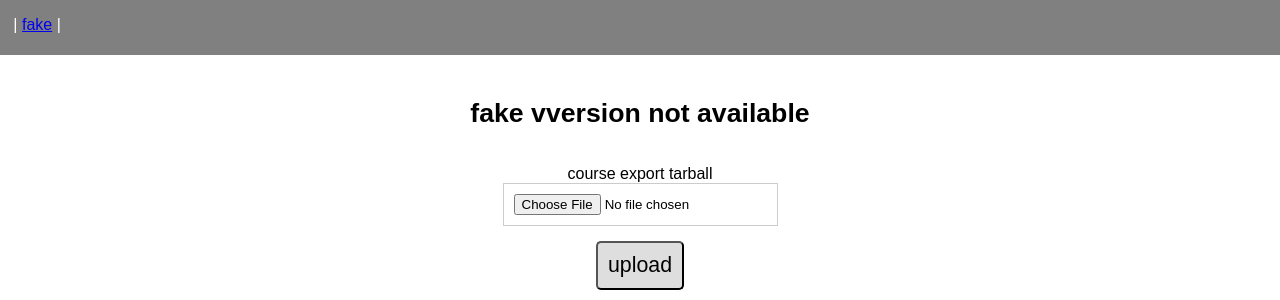
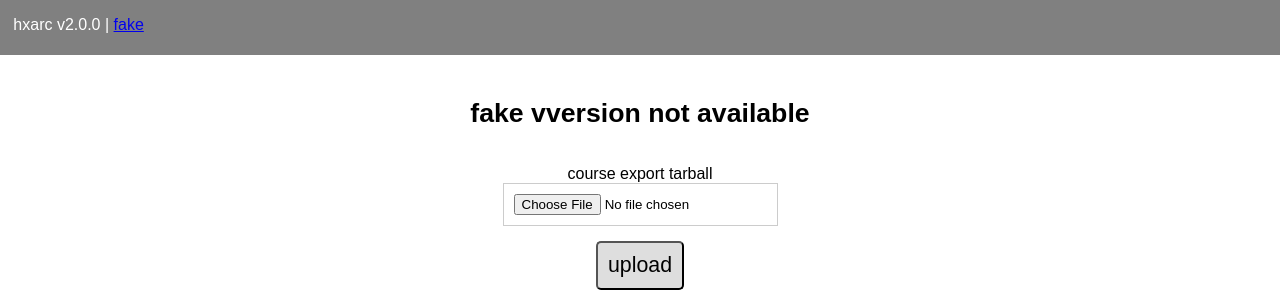
Before and after one commit to nmaekawa/hxarc, a Django app: page /upload/sample/ in a window 1280 px wide. Shown: the top 300 px of the page. Run offline with Django 3.2, Linux system fonts and the light colour scheme; the visitor is signed in with stand-in values (Sample User, id 1).

Commit message:
brings back hxarc version in navbar

```diff
--- a/upload/templates/upload/base.html
+++ b/upload/templates/upload/base.html
@@ -9,10 +9,10 @@
     <header>
         <p>
         &nbsp;&nbsp;
+        hxarc v{{ hxarc_version }}
         {% for key,values in hxarc_subprocs.items %}
         | <a href="{% url key %}">{{ values.display_name }}</a>
         {% endfor %}
-        |
         </p>
     </header>
 
```
